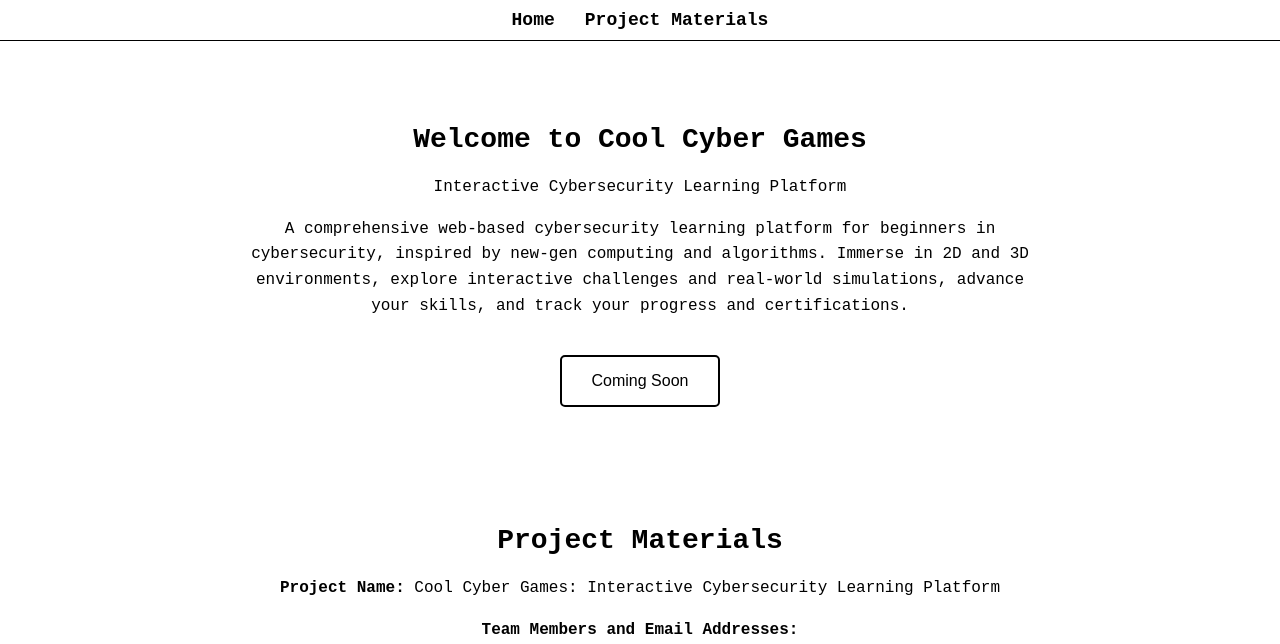
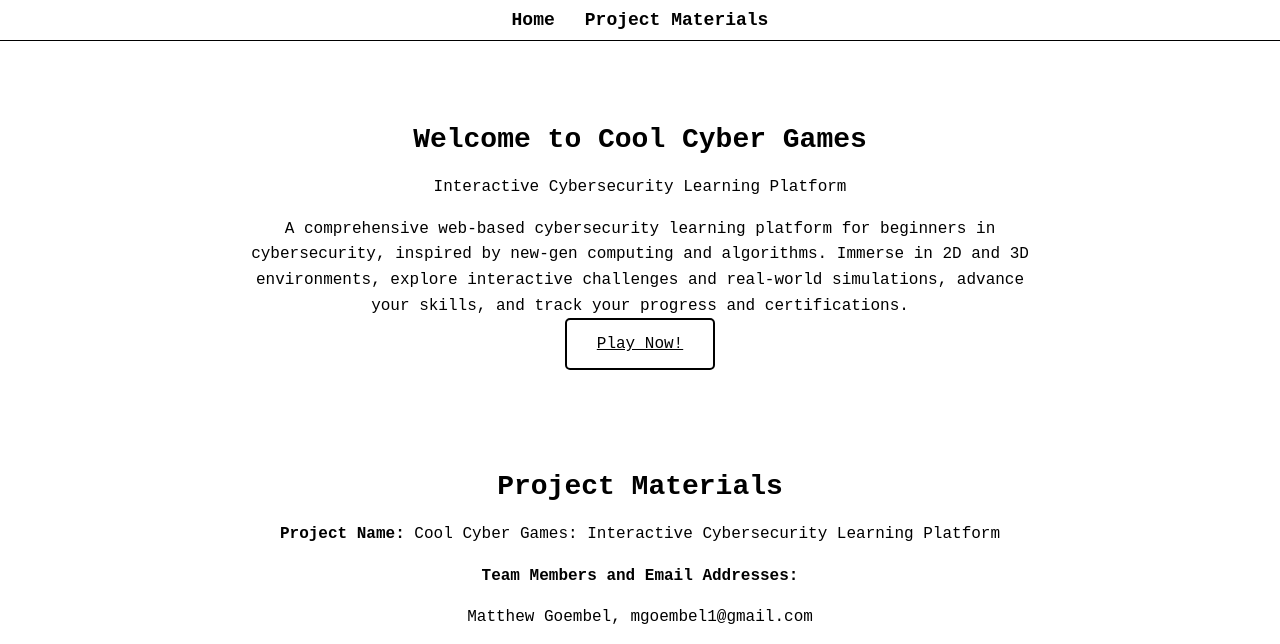
Before and after one commit to AnthonyClayton12/CoolCyberGames-Plan, a plain HTML site: page index.html in a window 1280 px wide. Shown: the part 83-727 px from the top of the page. Drawn offline with Linux system fonts and the light colour scheme.

Commit message:
Update index.html

```diff
--- a/index.html
+++ b/index.html
@@ -21,7 +21,10 @@
     <h2>Welcome to Cool Cyber Games</h2>
     <p>Interactive Cybersecurity Learning Platform</p>
     <p>A comprehensive web-based cybersecurity learning platform for beginners in cybersecurity, inspired by new-gen computing and algorithms. Immerse in 2D and 3D environments, explore interactive challenges and real-world simulations, advance your skills, and track your progress and certifications.</p>
-    <button class="button-coming-soon" disabled>Coming Soon</button>
+    <a class="button-coming-soon" href="https://www.coolcybergames.com" target="_blank" rel="noopener noreferrer">
+      Play Now!
+    </a>
+
 </section>
 
 <section id="project" class="project-section">
```
